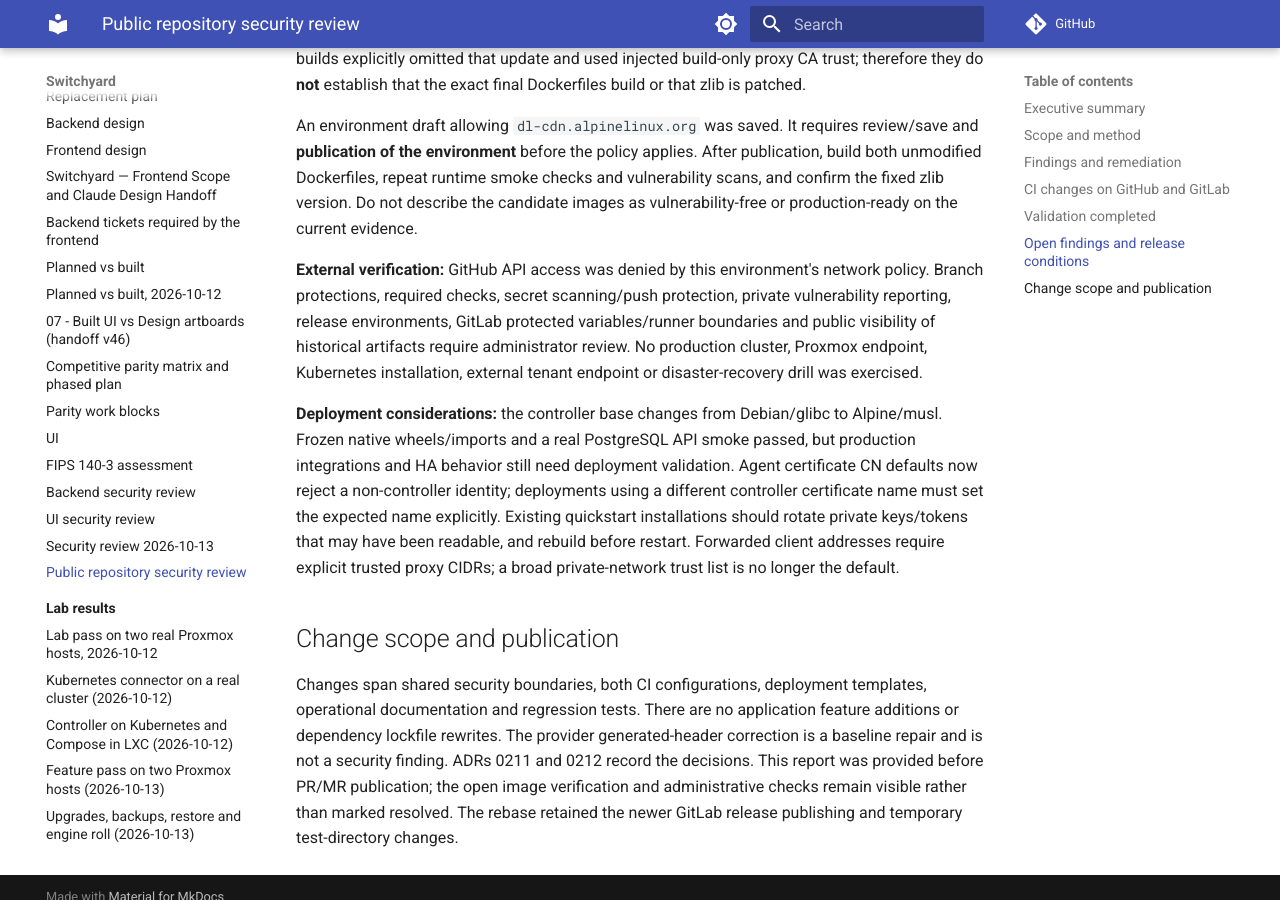
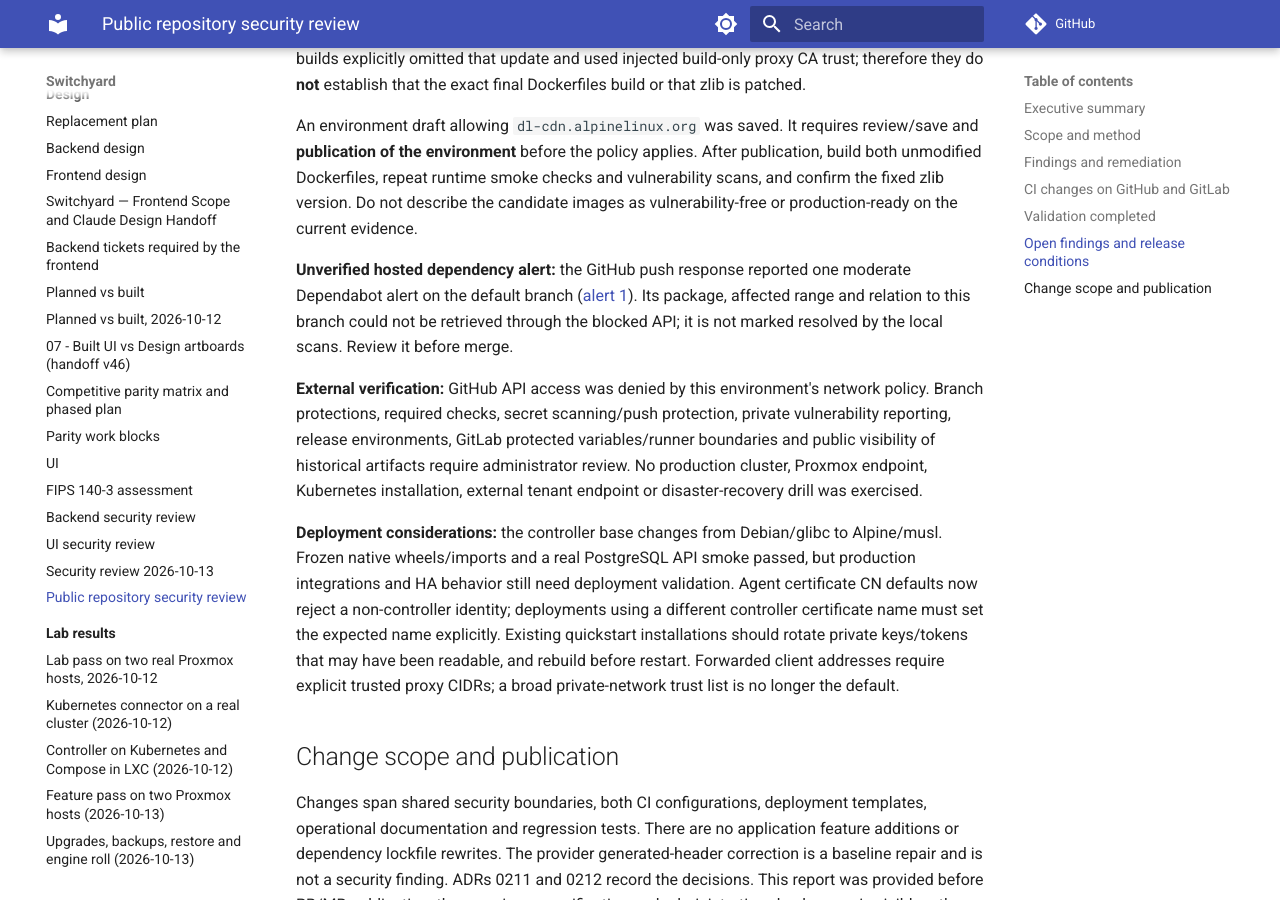
Before and after one commit to Globius/Switchyard, an MkDocs documentation site: the page built from docs/security/2026-10-13-public-repository-review.md, in a window 1280 px wide and 900 px high, scrolled down 4778 px. Built offline with MkDocs 1.6.1 and Material for MkDocs 9.7.7, drawn with Linux system fonts in a browser that asks for light colours; comment, search, counter and statistics services are not loaded.

Commit message:
Record unverified hosted dependency alert in security report
Signed-off-by: Codex <codex@users.noreply.github.com>

```diff
--- a/docs/security/2026-10-13-public-repository-review.md
+++ b/docs/security/2026-10-13-public-repository-review.md
@@ -62,6 +62,8 @@ The shared deployment and regression changes apply irrespective of CI host. Loca
 
 An environment draft allowing `dl-cdn.alpinelinux.org` was saved. It requires review/save and **publication of the environment** before the policy applies. After publication, build both unmodified Dockerfiles, repeat runtime smoke checks and vulnerability scans, and confirm the fixed zlib version. Do not describe the candidate images as vulnerability-free or production-ready on the current evidence.
 
+**Unverified hosted dependency alert:** the GitHub push response reported one moderate Dependabot alert on the default branch ([alert 1](https://github.com/Globius/Switchyard/security/dependabot/1)). Its package, affected range and relation to this branch could not be retrieved through the blocked API; it is not marked resolved by the local scans. Review it before merge.
+
 **External verification:** GitHub API access was denied by this environment's network policy. Branch protections, required checks, secret scanning/push protection, private vulnerability reporting, release environments, GitLab protected variables/runner boundaries and public visibility of historical artifacts require administrator review. No production cluster, Proxmox endpoint, Kubernetes installation, external tenant endpoint or disaster-recovery drill was exercised.
 
 **Deployment considerations:** the controller base changes from Debian/glibc to Alpine/musl. Frozen native wheels/imports and a real PostgreSQL API smoke passed, but production integrations and HA behavior still need deployment validation. Agent certificate CN defaults now reject a non-controller identity; deployments using a different controller certificate name must set the expected name explicitly. Existing quickstart installations should rotate private keys/tokens that may have been readable, and rebuild before restart. Forwarded client addresses require explicit trusted proxy CIDRs; a broad private-network trust list is no longer the default.
```
